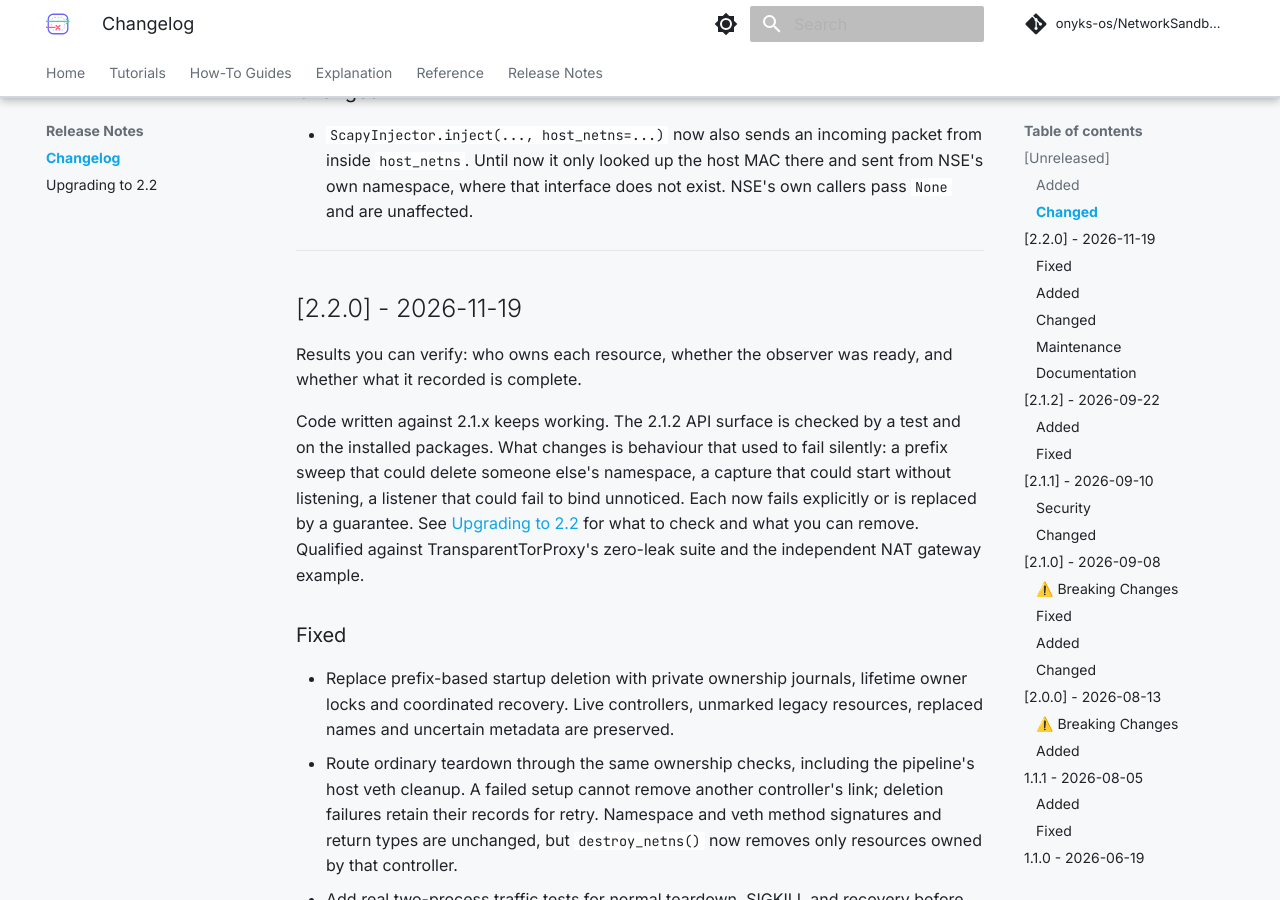
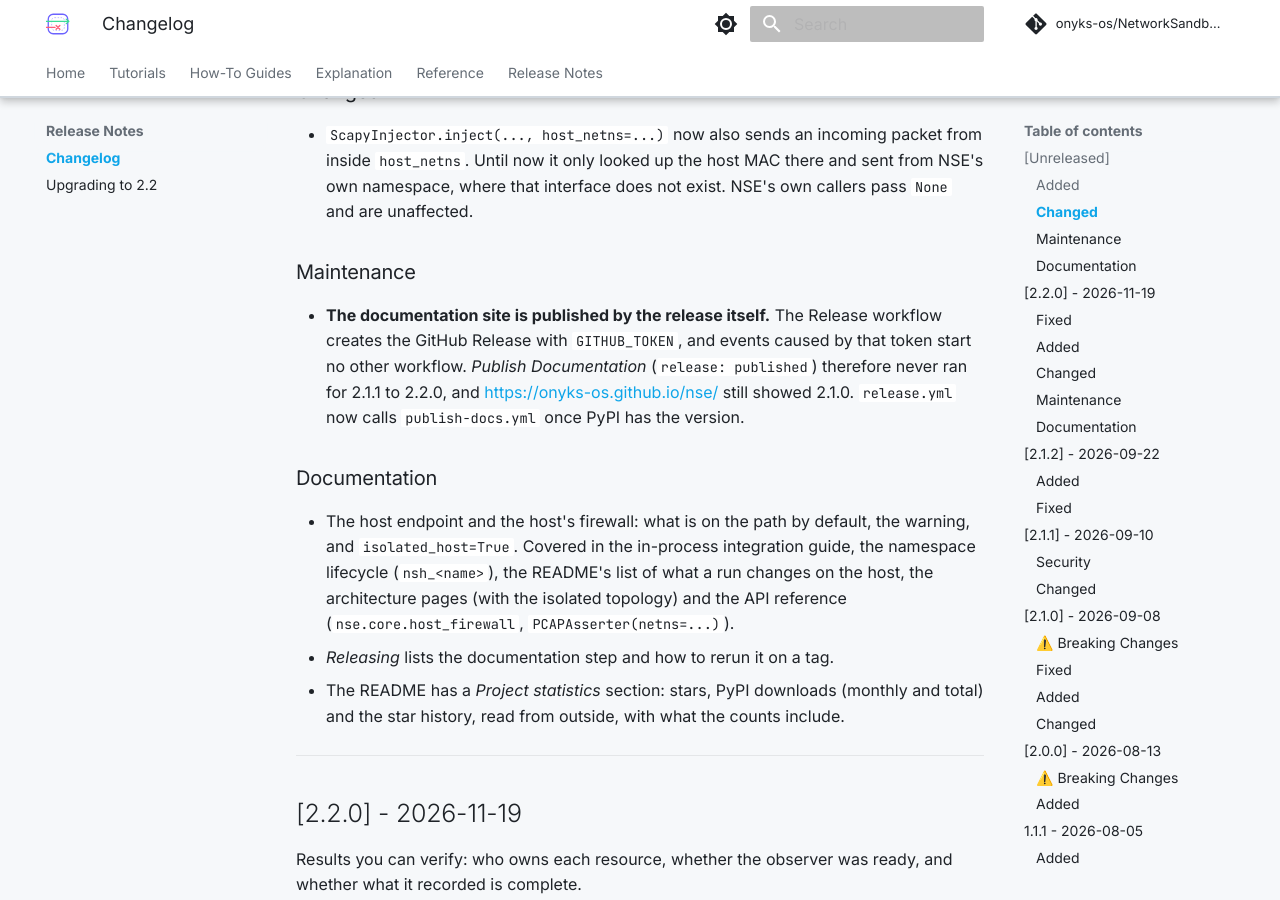
Before and after one commit to onyks-os/NetworkSandboxEngine, an MkDocs documentation site: the page built from docs/web/release-notes/changelog.md, in a window 1280 px wide and 900 px high, scrolled down 900 px. Built offline with MkDocs 1.6.1 and Material for MkDocs 9.7.7, drawn with Linux system fonts in a browser that asks for light colours; comment, search, counter and statistics services are not loaded.

Commit message:
Publish the docs from the release; document the host endpoint everywhere
The Release workflow creates the GitHub Release with GITHUB_TOKEN, and
events caused by that token start no other workflow, so Publish
Documentation (release: published) never ran for 2.1.1 to 2.2.0 and the
site still showed 2.1.0. release.yml now calls publish-docs.yml (made
reusable) once PyPI has the version; RELEASING.md says how to rerun it.

The host endpoint and isolated_host=True are now covered beyond the
how-to: README (what a run changes on the host, capture in a namespace),
ARCHITECTURE (component reference, the isolated topology), the web
architecture and index pages, and the API reference
(nse.core.host_firewall, PCAPAsserter(netns=...)).

The README gains a Project statistics section like TTP's: stars, PyPI
downloads per month and in total, and the star history. GitHub release
asset counts are left out: NSE installs from PyPI and every asset has been
fetched once or twice, by automation.

Co-Authored-By: Claude Opus 5.5 <noreply@anthropic.com>
Signed-off-by: onyks-os <129986281+onyks-os@users.noreply.github.com>

```diff
--- a/docs/web/release-notes/changelog.md
+++ b/docs/web/release-notes/changelog.md
@@ -37,6 +37,27 @@ The format follows [Keep a Changelog](https://keepachangelog.com/en/1.0.0/). Thi
   from inside `host_netns`. Until now it only looked up the host MAC there and
   sent from NSE's own namespace, where that interface does not exist. NSE's own
   callers pass `None` and are unaffected.
+
+### Maintenance
+
+- **The documentation site is published by the release itself.** The Release
+  workflow creates the GitHub Release with `GITHUB_TOKEN`, and events caused by
+  that token start no other workflow. *Publish Documentation* (`release:
+  published`) therefore never ran for 2.1.1 to 2.2.0, and
+  <https://onyks-os.github.io/nse/> still showed 2.1.0. `release.yml` now calls
+  `publish-docs.yml` once PyPI has the version.
+
+### Documentation
+
+- The host endpoint and the host's firewall: what is on the path by default,
+  the warning, and `isolated_host=True`. Covered in the in-process integration
+  guide, the namespace lifecycle (`nsh_<name>`), the README's list of what a
+  run changes on the host, the architecture pages (with the isolated topology)
+  and the API reference (`nse.core.host_firewall`, `PCAPAsserter(netns=...)`).
+- *Releasing* lists the documentation step and how to rerun it on a tag.
+- The README has a *Project statistics* section: stars, PyPI downloads (monthly
+  and total) and the star history, read from outside, with what the counts
+  include.
 
 ---
 
```
Also changed, not shown: CHANGELOG.md (+21 -0 lines), README.md (+34 -1 lines), docs/ARCHITECTURE.md (+16 -0 lines), docs/RELEASING.md (+9 -0 lines), docs/web/explanation/architecture.md (+7 -0 lines), docs/web/index.md (+1 -1 lines), docs/web/reference/api.md (+19 -0 lines), 2 other files.
